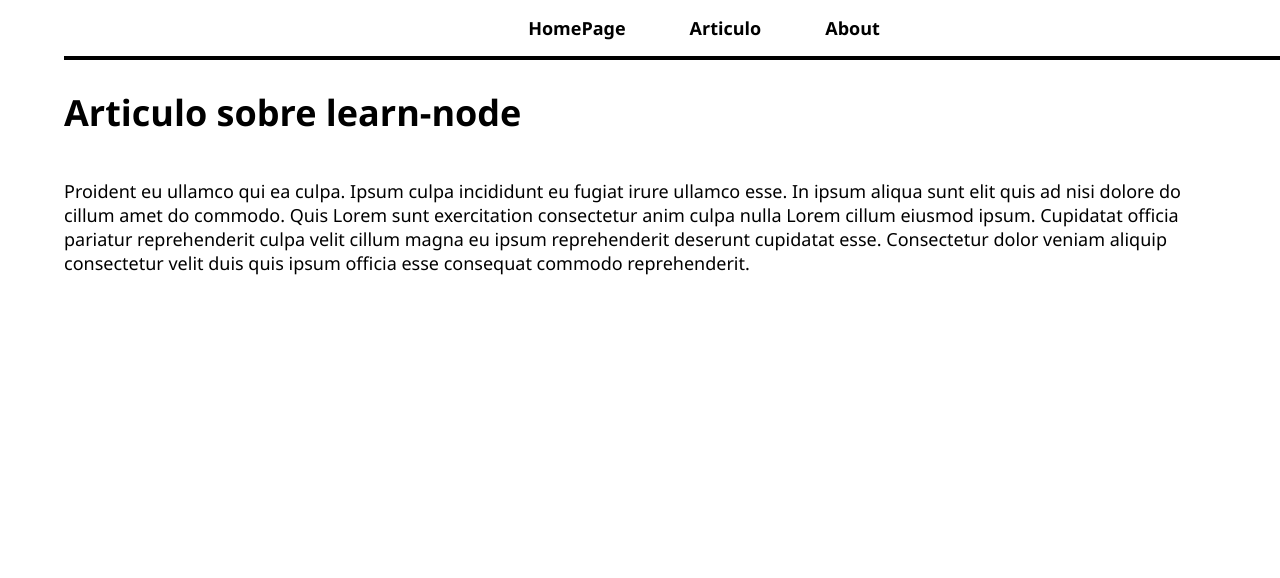
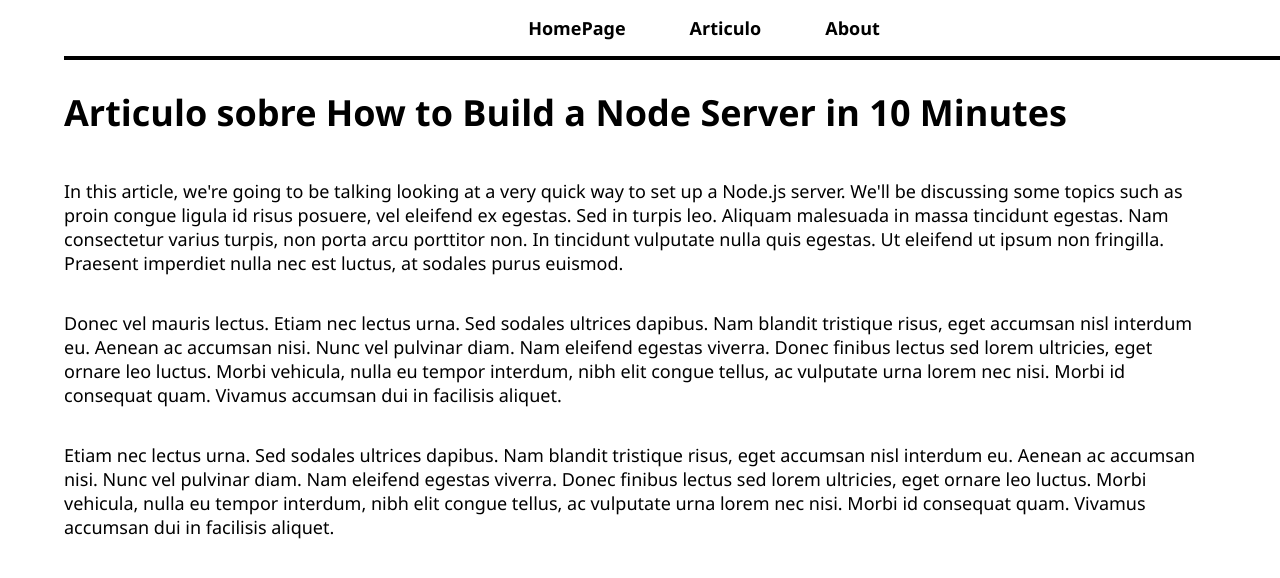
Before and after one commit to Vanestefani/ejemplo-basico-react, a React (Create React App) app: page /articulo/learn-node in a window 1280 px wide. Shown: the top 578 px of the page. Built offline with nearby package versions, Linux system fonts and the light colour scheme.

Commit message:
se modifico articulo.js añadiendo  una funcio que  busque en la clase article-content el nombre del articulo  que tenga el mismo nombre que el parametro de la url osea name  y muestre el contenido de este

```diff
--- a/src/App.js
+++ b/src/App.js
@@ -9,6 +9,7 @@ import About from './paginas/About';
 import Articulos from './paginas/Articulos';
 import Articulo from './paginas/Articulo';
 import Navbar from './navbar';
+
 
 function App() {
   return (
--- a/src/paginas/Articulo.js
+++ b/src/paginas/Articulo.js
@@ -1,12 +1,18 @@
 import React from 'react';
-import articlecontent from './article-content';
+import ArticleContent from './article-content';
 const Articulo = ({match}) =>{
+    //url guarda el parametro name  en una constante name
     const name =match.params.name;
+
+    const article=ArticleContent.find(article=>(article.name===name));
     return(
 
 <>
-<h1>Articulo sobre {name}</h1>
-<p>Proident eu ullamco qui ea culpa. Ipsum culpa incididunt eu fugiat irure ullamco esse. In ipsum aliqua sunt elit quis ad nisi dolore do cillum amet do commodo. Quis Lorem sunt exercitation consectetur anim culpa nulla Lorem cillum eiusmod ipsum. Cupidatat officia pariatur reprehenderit culpa velit cillum magna eu ipsum reprehenderit deserunt cupidatat esse. Consectetur dolor veniam aliquip consectetur velit duis quis ipsum officia esse consequat commodo reprehenderit.</p>
+<h1>Articulo sobre {article.title}</h1>
+    {article.content.map((paragraph,key)=>(
+<p key={key}>{paragraph}</p>
+
+    ))}
 </>
 
 )};
```
